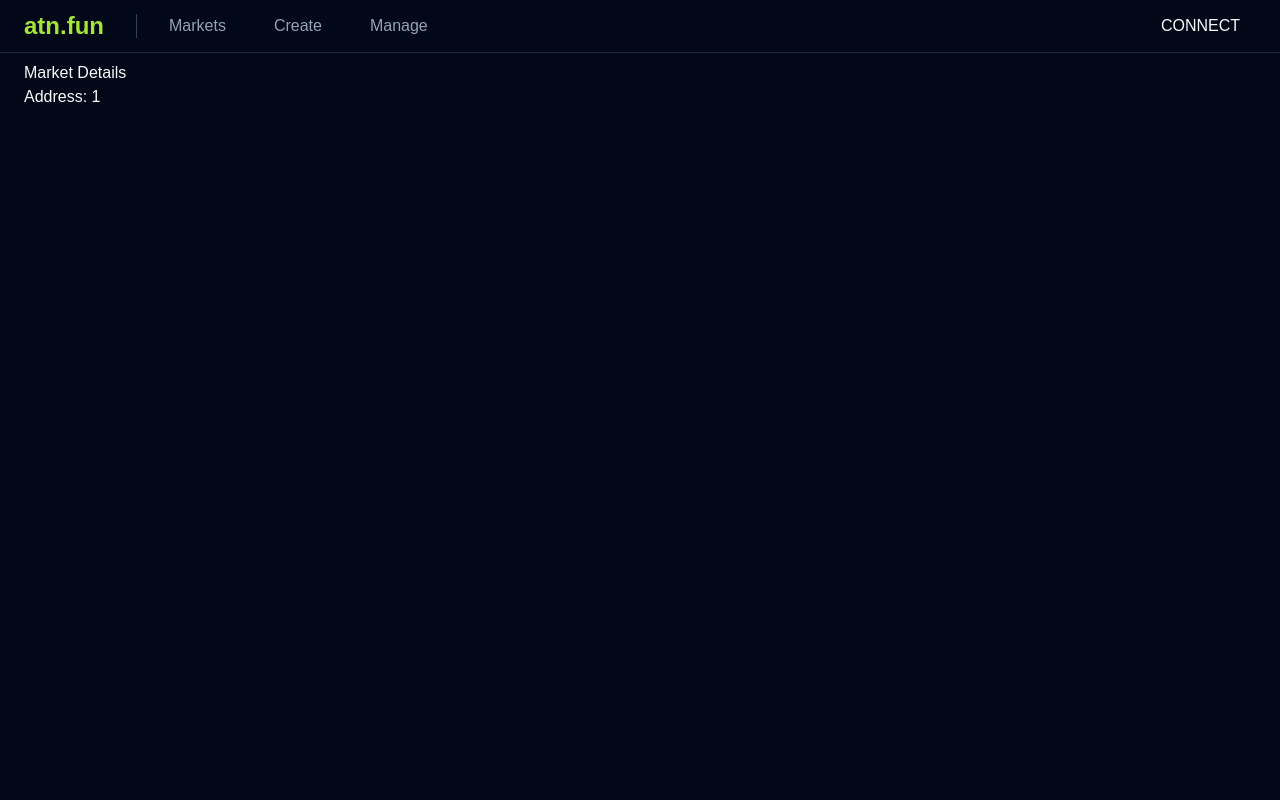
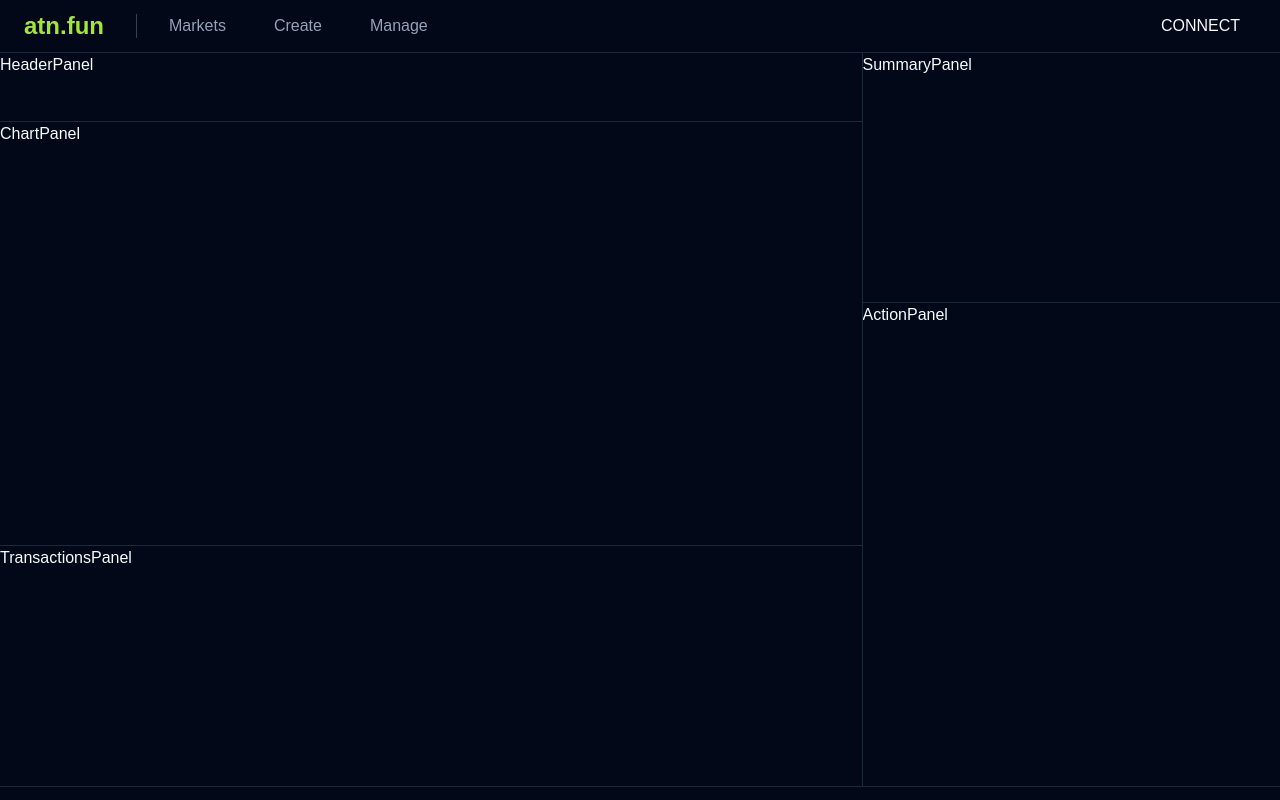
Before and after one commit to Flake-market/flake-frontend, a Next.js app: page /pair/1 in a window 1280 px wide. Built offline with nearby package versions, Linux system fonts and the light colour scheme.

Commit message:
init page sizes

```diff
--- a/src/app/layout.tsx
+++ b/src/app/layout.tsx
@@ -17,7 +17,7 @@ export default function RootLayout({
       <body>
       <div className="w-full custom-background min-h-screen">
           <Navbar />
-          <div className="p-2 mx-4 h-[calc(100vh-66px)]">
+          <div className="h-[calc(100vh-66px)]">
             {children}
           </div>
         </div>
--- a/src/app/pair/[address]/page.tsx
+++ b/src/app/pair/[address]/page.tsx
@@ -1,3 +1,11 @@
+"use client"
+
+import HeaderPanel from "../components/HeaderPanel"
+import SummaryPanel from "../components/SummaryPanel"
+import TransactionsPanel from "../components/TransactionsPanel"
+import ActionPanel from "../components/ActionPanel"
+import ChartPanel from "../components/ChartPanel"
+
 interface PageProps {
   params: {
     address: string
@@ -6,9 +14,27 @@ interface PageProps {
 
 export default function PairPage({ params }: PageProps) {
   return (
-    <main className="container">
-      <h1>Market Details</h1>
-      <p>Address: {params.address}</p>
-    </main>
+    <div className="grid grid-cols-[1fr,418.5px] h-full w-full border-b ">
+      <div className="grid grid-rows-[68px,1fr,240px]">
+        <section>
+          <HeaderPanel />
+        </section>
+        <section className="overflow-hidden border-y ">
+          <ChartPanel />
+        </section>
+        <section>
+          <TransactionsPanel />
+        </section>
+      </div>
+
+      <div className="overflow-y-auto border-l">
+        <section className="h-[250px] border-b">
+          <SummaryPanel />
+        </section>
+        <section>
+          <ActionPanel />
+        </section>
+      </div>
+    </div>
   )
 }
--- /dev/null
+++ b/src/app/pair/components/ActionPanel.tsx
@@ -0,0 +1,7 @@
+"use client"
+
+export default function ActionPanel() {
+    return (
+      <h1>ActionPanel</h1>
+    )
+  }
--- /dev/null
+++ b/src/app/pair/components/ChartPanel.tsx
@@ -0,0 +1,7 @@
+"use client"
+
+export default function ChartPanel() {
+  return (
+    <h1>ChartPanel</h1>
+  )
+}
--- /dev/null
+++ b/src/app/pair/components/HeaderPanel.tsx
@@ -0,0 +1,7 @@
+"use client"
+
+export default function HeaderPanel() {
+  return (
+    <h1>HeaderPanel</h1>
+  )
+}
--- /dev/null
+++ b/src/app/pair/components/SummaryPanel.tsx
@@ -0,0 +1,7 @@
+"use client"
+
+export default function SummaryPanel() {
+    return (
+      <h1>SummaryPanel</h1>
+    )
+  }
--- /dev/null
+++ b/src/app/pair/components/TransactionsPanel.tsx
@@ -0,0 +1,7 @@
+"use client"
+
+export default function TransactionsPanel() {
+    return (
+      <h1>TransactionsPanel</h1>
+    )
+  }
```
